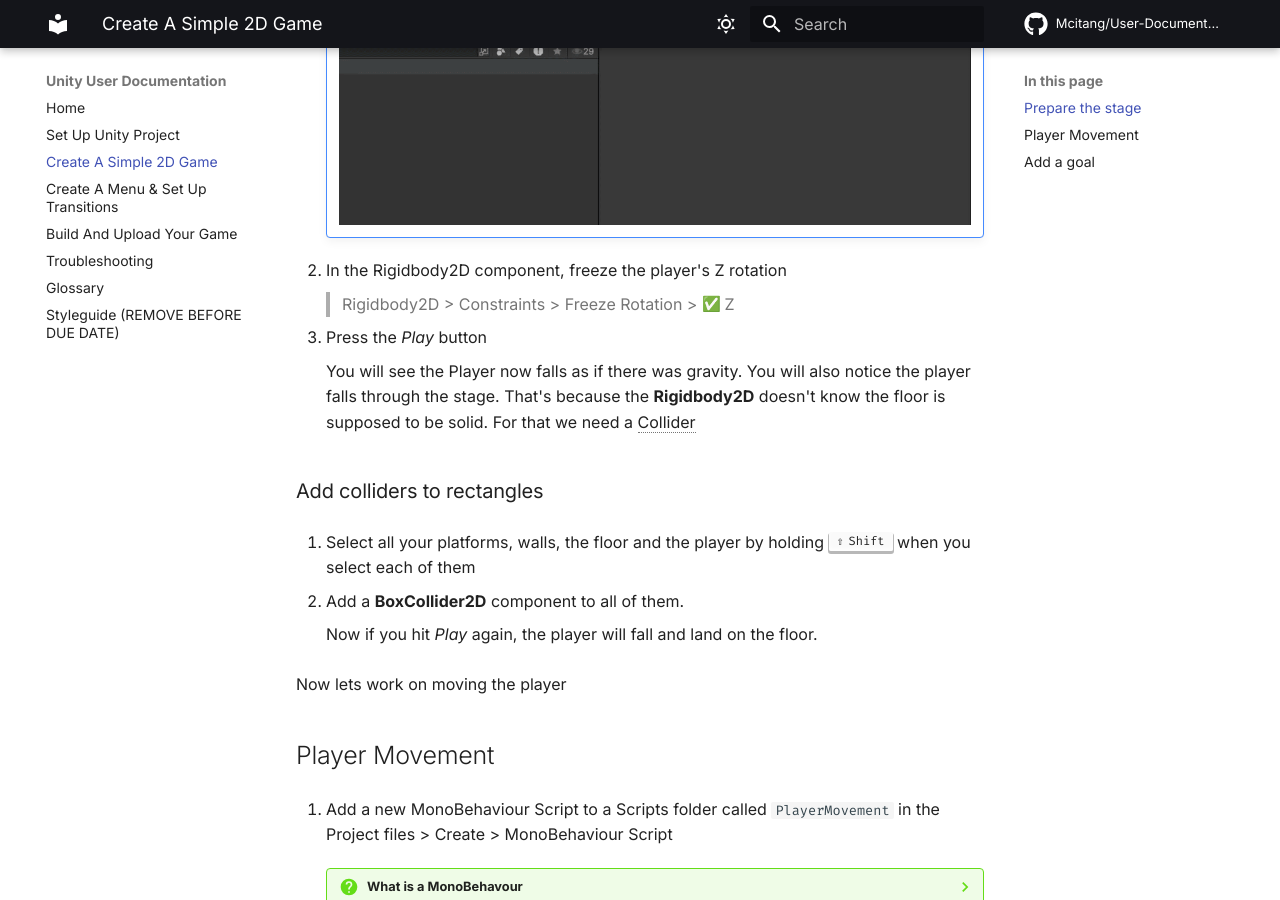
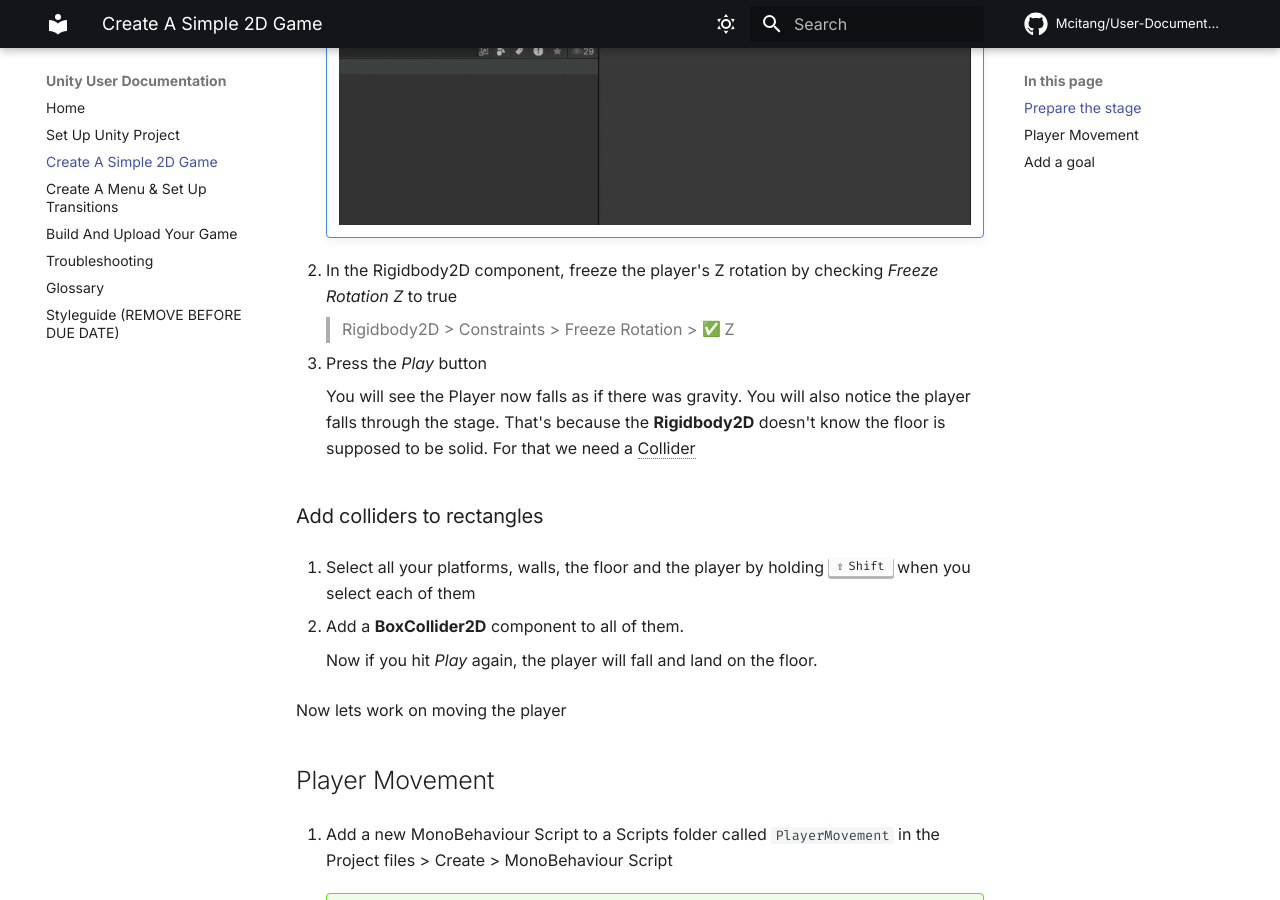
Before and after one commit to Mcitang/User-Documentation, an MkDocs documentation site: the page built from docs/make-game.md, in a window 1280 px wide and 900 px high, scrolled down 2546 px. Built offline with MkDocs 1.6.1 and Material for MkDocs 9.7.7, drawn with Linux system fonts in a browser that asks for light colours; emoji names are drawn with the system emoji font; comment, search, counter and statistics services are not loaded.

Commit message:
Be very clear about stuff

```diff
--- a/docs/make-game.md
+++ b/docs/make-game.md
@@ -34,7 +34,7 @@
 
         ![Adding a component][add-component-gif]{ style="width: 650px;", .center }
 
-1. In the Rigidbody2D component, freeze the player's Z rotation
+1. In the Rigidbody2D component, freeze the player's Z rotation by checking _Freeze Rotation Z_ to true
 
     > Rigidbody2D > Constraints > Freeze Rotation > :white_check_mark: Z
 
```
